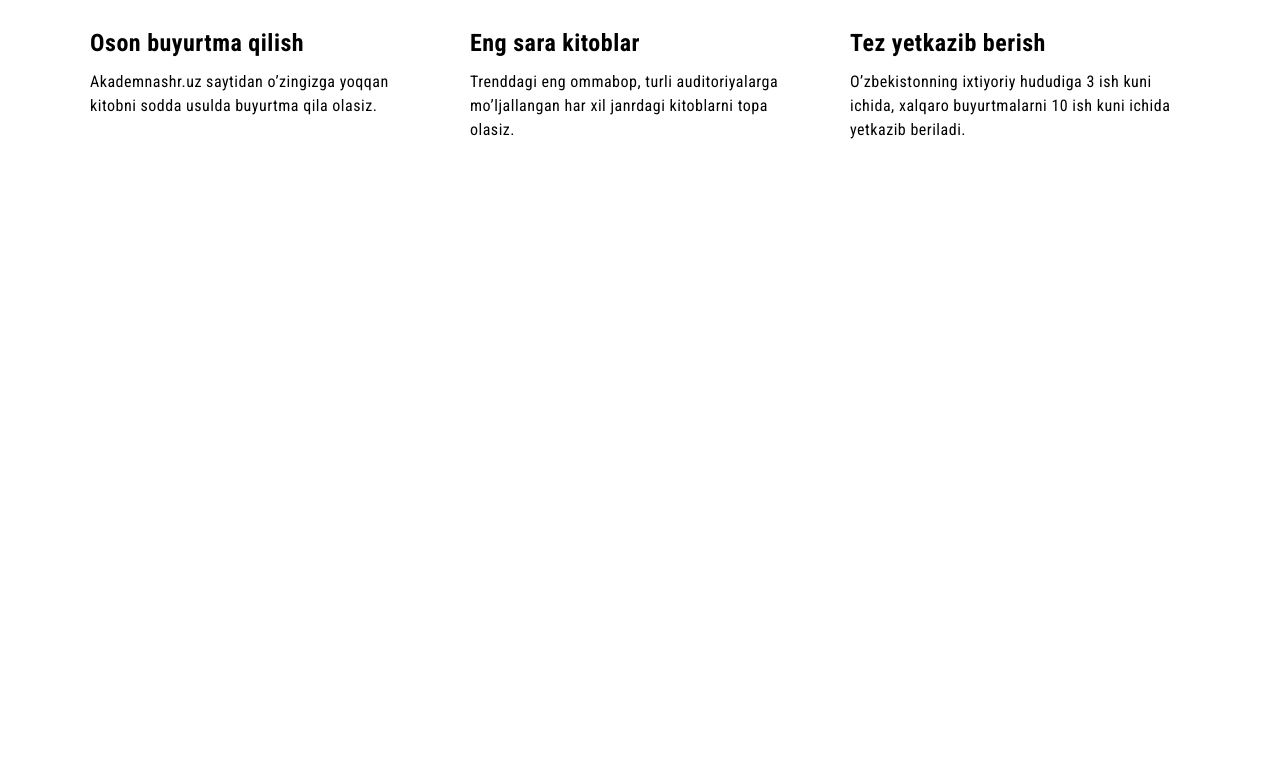
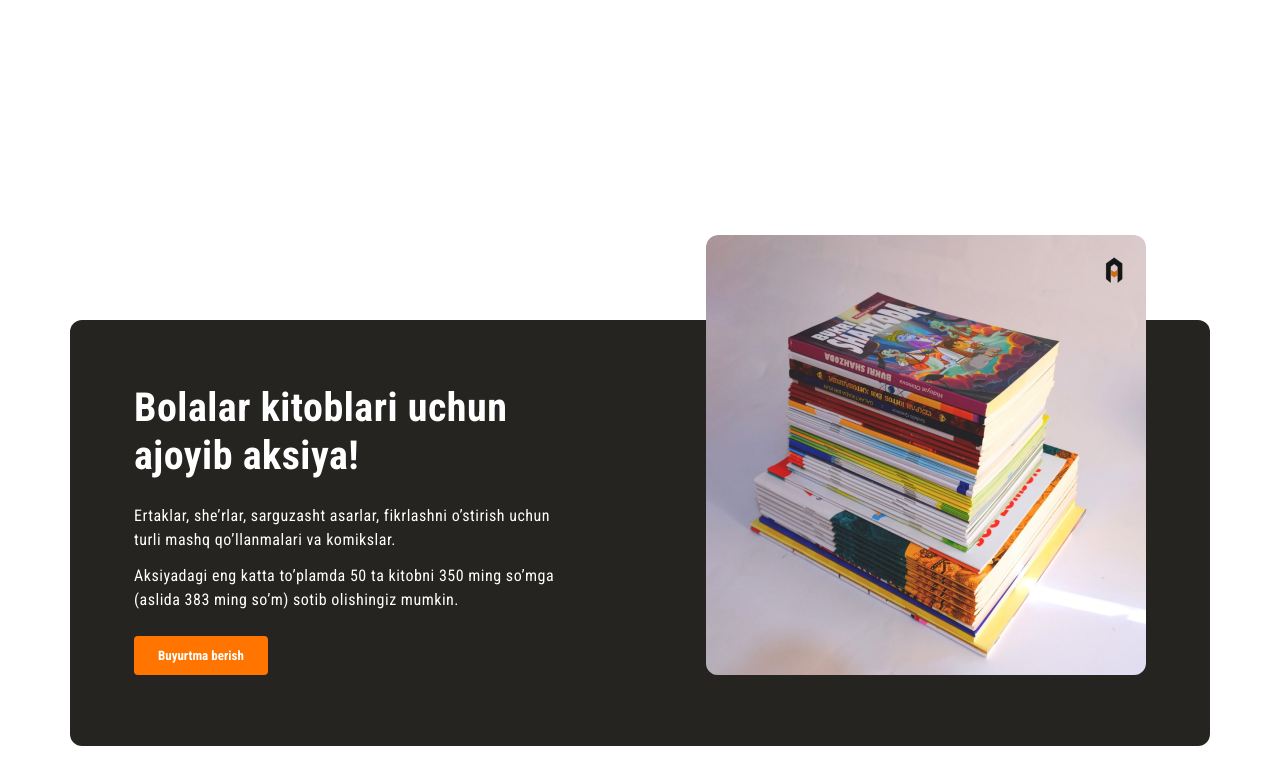
Before and after one commit to 14Mercury/akademknashr, a plain HTML site: page index.html in a window 1280 px wide. Shown: the part 1388-2172 px from the top of the page. Before the commit the page ends 1740 px from the top, so only its background shows below. Drawn offline with Linux system fonts and the light colour scheme.

Commit message:
add promo

```diff
--- a/css/styles.css
+++ b/css/styles.css
@@ -107,18 +107,22 @@ body {
 	background-color: #252420;
 	margin-bottom: 210px;
 }
+
 .container {
 }
+
 .hero-container {
 	display: flex;
 	align-items: center;
 	justify-content: space-between;
 }
+
 .hero-info {
 	max-width: 367px;
 	width: 100%;
 	color: #fff;
 }
+
 .hero-line {
 	display: inline-block;
 	width: 80px;
@@ -126,6 +130,7 @@ body {
 	background-color: #ff7500;
 	margin-bottom: 40px;
 }
+
 .hero-title {
 	margin-top: 0;
 	font-size: 40px;
@@ -134,16 +139,20 @@ body {
 	line-height: 1.2;
 	margin-bottom: 24px;
 }
+
 .hero-text {
 	letter-spacing: 0.5;
 	margin-bottom: 32px;
 }
+
 .btn {
 }
+
 .hero-img img {
 	width: 510px;
 	height: 510px;
 	border-radius: 8px;
+	margin-bottom: -152px;
 }
 
 .hero-img img::before {
@@ -154,6 +163,7 @@ body {
 .feautures {
 	margin-bottom: 210px;
 }
+
 .container {
 }
 
@@ -177,6 +187,7 @@ body {
 	padding: 0;
 	list-style: none;
 }
+
 .features-item {
 	min-width: 340px;
 	width: 100;
@@ -196,6 +207,7 @@ body {
 	justify-content: center;
 	margin-bottom: 32px;
 }
+
 .feautures-item-title {
 	margin-top: 0;
 	margin-bottom: 12px;
@@ -205,7 +217,58 @@ body {
 	line-height: 1.2;
 	letter-spacing: 0.5px;
 }
+
 .features-item-text {
 	margin-top: 0;
 	margin-bottom: 0;
 }
+
+/* PROMO START */
+
+.promo {
+	padding-top: 120px;
+	padding-bottom: 160px;
+}
+
+.promo-container {
+	display: flex;
+	justify-content: space-between;
+	background-color: #252420;
+	padding: 64px;
+	color: white;
+	border-radius: 12px;
+}
+
+.promo-info {
+	max-width: 440px;
+	width: 100%;
+	margin-right: 20px;
+}
+
+.promo-title {
+	font-family: 'Roboto Condensed', sans-serif;
+	font-weight: 700;
+	font-size: 40px;
+	line-height: 1.2;
+	letter-spacing: 0.5px;
+	margin-top: 0;
+	margin-bottom: 24px;
+}
+
+.promo-text{
+	margin-top: 0;
+	margin-bottom: 12px;
+}
+
+.promo-text2 {
+	margin-bottom: 24px;
+}
+
+.promo-img img {
+width: 440px;
+height: 440px;
+border-radius: 12px;
+margin-top: -149px;
+}
+
+/* PROMO END	 */
--- a/index.html
+++ b/index.html
@@ -66,8 +66,6 @@
 					</div>
 				</div>
 			</div>
-		</main>
-		<!-- MAIN END -->
 
 			<!-- FEAUTURES START -->
 			<section class="feautures">
@@ -80,7 +78,9 @@
 								<img src="images/oson-buyurtma.svg" alt="Oson buyurtma qilish" width="56" height="56" />
 							</div>
 							<h3 class="feautures-item-title">Oson buyurtma qilish</h3>
-						<p class="features-item-text">Akademnashr.uz saytidan o’zingizga yoqqan kitobni sodda usulda buyurtma qila olasiz.</p>
+							<p class="features-item-text">
+								Akademnashr.uz saytidan o’zingizga yoqqan kitobni sodda usulda buyurtma qila olasiz.
+							</p>
 						</li>
 
 						<li class="features-item">
@@ -106,5 +106,27 @@
 				</div>
 			</section>
 			<!-- FEAUTURES END -->
+
+			<!-- PROMO START -->
+			<section class="promo">
+				<div class="container promo-container">
+					<div class="promo-info">
+						<h2 class="promo-title">Bolalar kitoblari uchun ajoyib aksiya!</h2>
+						<p class="promo-text">
+							Ertaklar, she’rlar, sarguzasht asarlar, fikrlashni o’stirish uchun turli mashq qo’llanmalari va komikslar.
+						</p>
+						<p class="promo-text promo-text2">
+							Aksiyadagi eng katta to’plamda 50 ta kitobni 350 ming so’mga (aslida 383 ming so’m) sotib olishingiz mumkin.
+						</p>
+						<button class="btn">Buyurtma berish</button>
+					</div>
+					<div class="promo-img">
+						<img src="images/sale-img.jpg" alt="sale-img" width="440" height="440" />
+					</div>
+				</div>
+			</section>
+			<!-- PROMO END -->
+		</main>
+		<!-- MAIN END -->
 	</body>
 </html>
```
Also changed, not shown: images/sale-img.jpg (added). Lines whose indentation alone changed are shown as unchanged.
